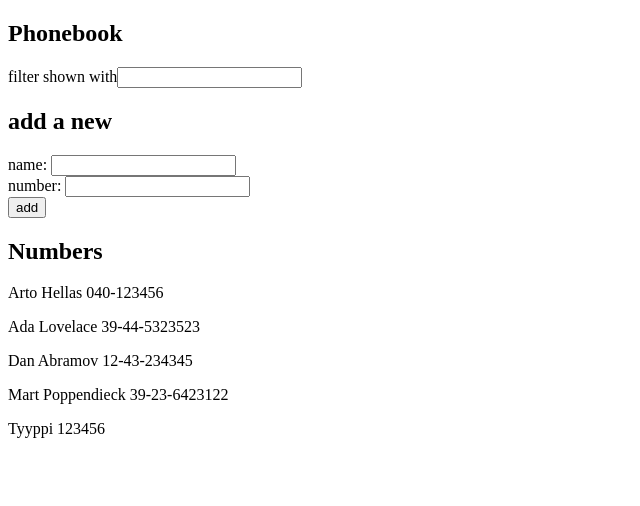
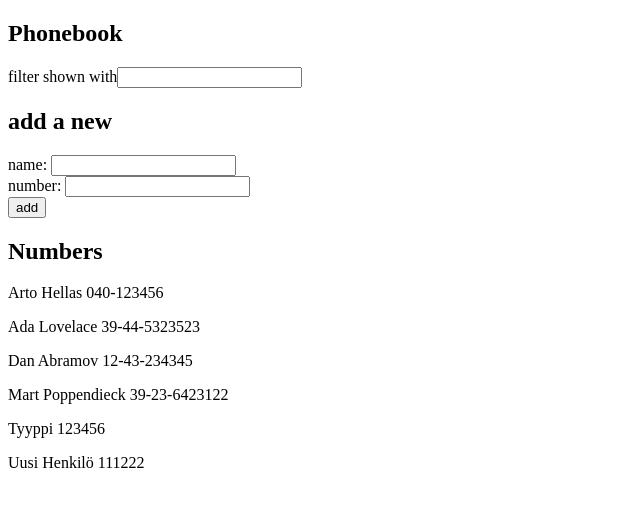
Before and after one commit to maijahaka/fullstackopen, a React (Create React App) app in the folder osa2/puhelinluettelo/: page / in a window 1280 px wide. Shown: the top 506 px of the page, without its empty margins (0-640 px from the left). Built offline with nearby package versions, Linux system fonts and the light colour scheme; data requests are answered from the project's data file.

Commit message:
2.16: puhelinluettelo step8

```diff
--- a/osa2/puhelinluettelo/db.json
+++ b/osa2/puhelinluettelo/db.json
@@ -24,6 +24,11 @@
       "name": "Tyyppi",
       "number": "123456",
       "id": 5
+    },
+    {
+      "name": "Uusi Henkilö",
+      "number": "111222",
+      "id": 6
     }
   ]
 }
--- a/osa2/puhelinluettelo/src/App.js
+++ b/osa2/puhelinluettelo/src/App.js
@@ -1,8 +1,8 @@
 import React, { useState, useEffect } from 'react'
-import axios from 'axios'
 import Persons from './components/Persons'
 import PersonForm from './components/PersonForm'
 import Filter from './components/Filter'
+import personService from './services/persons'
 
 const App = () => {
     const [ persons, setPersons ] = useState([])
@@ -11,12 +11,10 @@
     const [ newFilter, setNewFilter ] = useState('')
 
     useEffect(() => {
-        console.log('effect')
-        axios
-            .get('http://localhost:3001/persons')
-            .then(response => {
-                console.log('promise fulfilled')
-                setPersons(response.data)
+        personService
+            .getAll()
+            .then(initialPersons => {
+                setPersons(initialPersons)
             })
     }, [])
     console.log('render', persons.length, 'persons')
@@ -32,11 +30,10 @@
                 number: newNumber
             }
 
-
-            axios
-                .post('http://localhost:3001/persons', personObject)
-                .then(response =>
-                    setPersons(persons.concat(response.data))
+            personService
+                .create(personObject)
+                .then(returnedPerson =>
+                    setPersons(persons.concat(returnedPerson))
                 )
         }
 
--- /dev/null
+++ b/osa2/puhelinluettelo/src/services/persons.js
@@ -0,0 +1,14 @@
+import axios from 'axios'
+const baseUrl = 'http://localhost:3001/persons'
+
+const getAll = () => {
+    const request = axios.get(baseUrl)
+    return request.then(response => response.data)
+}
+
+const create = newObject => {
+    const request = axios.post(baseUrl, newObject)
+    return request.then(response => response.data)
+}
+
+export default {getAll, create}
```
Also changed, not shown: 1 other file (tests, documents, lock files or other folders).
